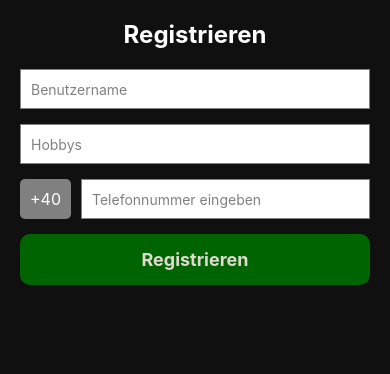
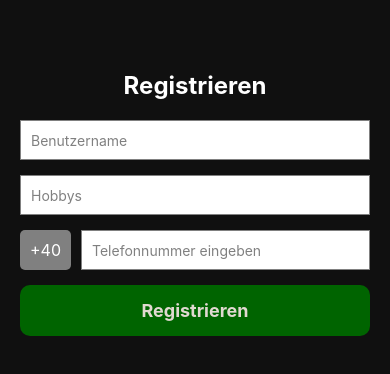
Before and after one commit to xxxCam900xxx/M426_AkwardSilents_frontend, a React Native app: screen /RegisterPage in a window 390 px wide. Shown: the top 374 px of the page. Built offline with nearby package versions, Linux system fonts and the light colour scheme.

Commit message:
add some padding

```diff
--- a/src/pages/Register.jsx
+++ b/src/pages/Register.jsx
@@ -135,6 +135,7 @@ const styles = StyleSheet.create({
     fontWeight: 'bold',
     marginBottom: 20,
     textAlign: 'center',
+    paddingTop: 51,
   },
   phoneInputContainer: {
     flexDirection: 'row',
```
